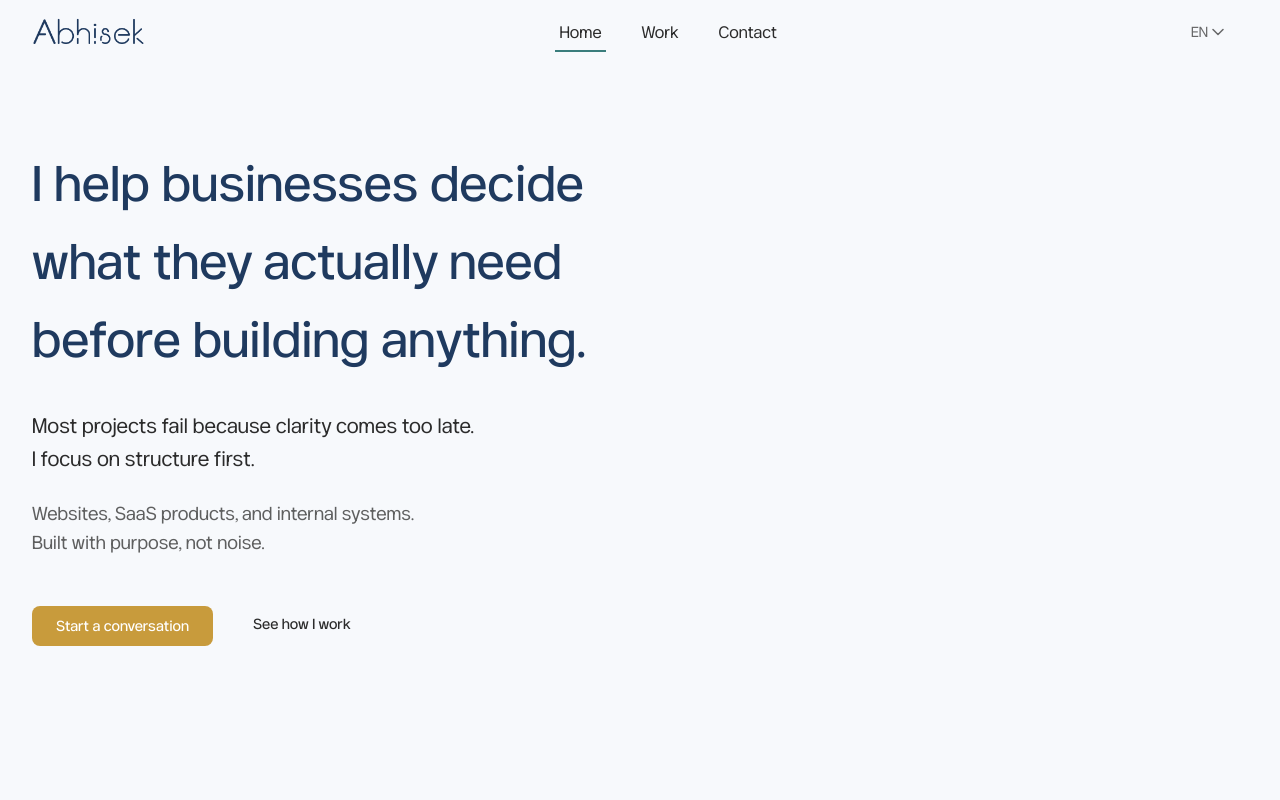
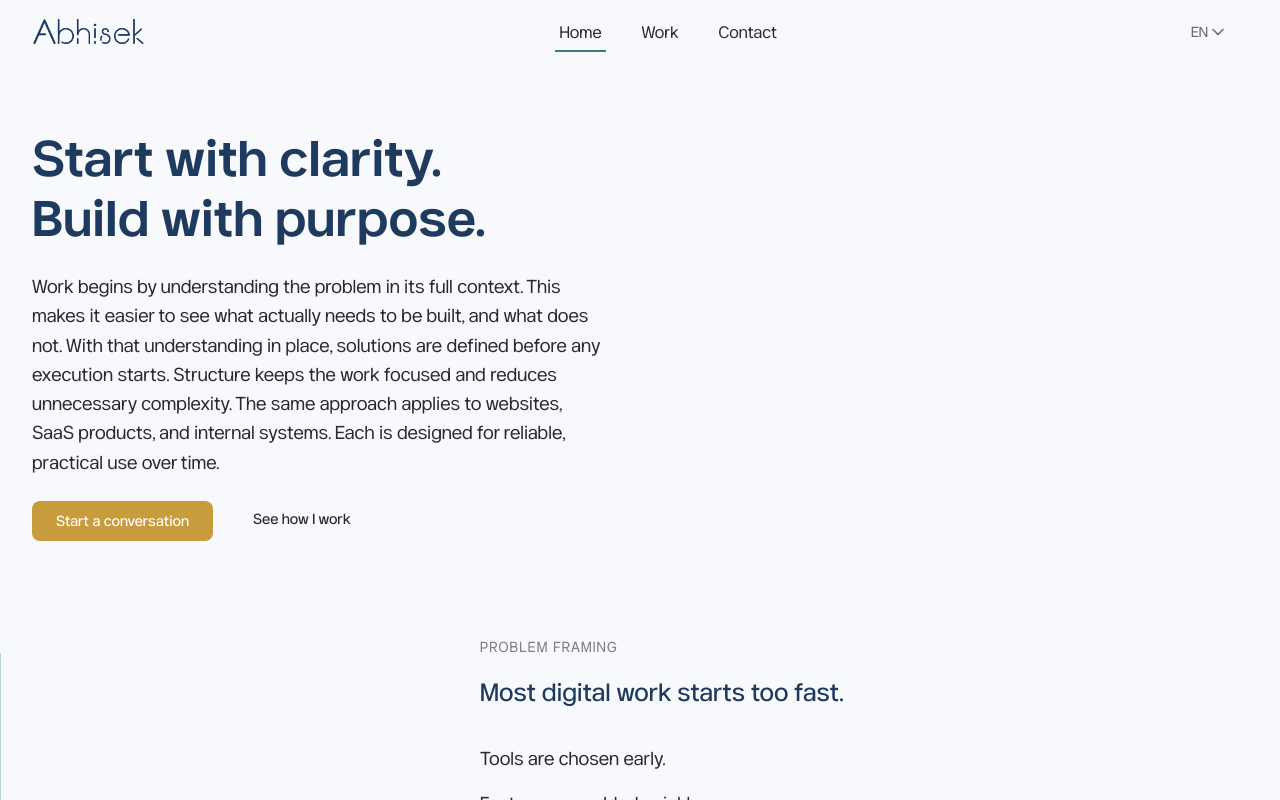
Before and after one commit to abhisekmohantychinua/mohantyabhisek, a Next.js app: page / in a window 1280 px wide. Shown: the top 800 px of the page. Built offline with nearby package versions, Linux system fonts and the light colour scheme; a web font is replaced by a local one.

Commit message:
Refactor Hero and Problem sections; update styles for clarity and spacing

```diff
--- a/src/app/globals.css
+++ b/src/app/globals.css
@@ -187,6 +187,9 @@
   }
   body {
     @apply bg-background text-foreground font-sans;
+  }
+  main {
+    @apply mt-16;
   }
 }
 
--- a/src/features/home/hero/index.tsx
+++ b/src/features/home/hero/index.tsx
@@ -24,21 +24,18 @@ export default function Hero() {
       <div className="hero-content">
         {/* Primary headline - establishes core value proposition */}
         <h1 id="hero-headline" className="hero-headline hero-animate-headline">
-          I help businesses decide what they actually need before building
-          anything.
+          Start with clarity. <br /> Build with purpose.
         </h1>
 
-        {/* Supporting statement - introduces problem → insight without blame */}
+        {/* Supporting statement - process that provides quality */}
         <p className="hero-support hero-animate-support">
-          Most projects fail because clarity comes too late.
-          <br />I focus on structure first.
-        </p>
-
-        {/* Context line - grounds abstract thinking and clarifies scope */}
-        <p className="hero-context hero-animate-context">
-          Websites, SaaS products, and internal systems.
-          <br />
-          Built with purpose, not noise.
+          Work begins by understanding the problem in its full context. This
+          makes it easier to see what actually needs to be built, and what does
+          not. With that understanding in place, solutions are defined before
+          any execution starts. Structure keeps the work focused and reduces
+          unnecessary complexity. The same approach applies to websites, SaaS
+          products, and internal systems. Each is designed for reliable,
+          practical use over time.
         </p>
 
         {/* CTA area - inviting, not urgent */}
@@ -65,25 +62,6 @@ export default function Hero() {
             See how I work
           </Button>
         </div>
-
-        {/* Screen reader descriptions for CTAs */}
-        <div className="sr-only">
-          <p id="primary-cta-description">
-            Begin a discussion about your project needs and structure
-          </p>
-          <p id="secondary-cta-description">
-            Learn about the process and methodology for project clarity
-          </p>
-        </div>
-      </div>
-
-      {/* Optional subtle background shape - hidden by default */}
-      <div
-        className="hero-background-shape"
-        aria-hidden="true"
-        role="presentation"
-      >
-        {/* Future: Very subtle abstract shape with <6% opacity */}
       </div>
     </section>
   );
--- a/src/features/home/hero/styles.css
+++ b/src/features/home/hero/styles.css
@@ -8,36 +8,27 @@
 
 /* Hero section container with calm, spacious layout */
 .hero-section {
-  @apply container mx-auto min-h-0 py-16 sm:min-h-[75vh] lg:min-h-[85vh] bg-background;
-  @apply flex items-center justify-start px-6 lg:px-8;
+  @apply container mx-auto py-8 lg:py-16 2xl:py-28 bg-background;
+  @apply text-start px-6 lg:px-8;
 }
 
 /* Content container with intentional narrow width */
 .hero-content {
   @apply w-full max-w-2xl lg:max-w-3xl;
-  /* Slightly above true center for visual balance */
-  @apply pt-8 pb-16 sm:pt-16 sm:pb-20 lg:pt-20 lg:pb-24;
 }
 
 /* Main headline styling with restrained elegance */
 .hero-headline {
-  @apply text-2xl leading-snug mb-6 sm:text-3xl md:text-4xl lg:text-5xl sm:leading-relaxed sm:mb-8 font-medium text-primary font-sans;
+  @apply text-2xl leading-snug mb-4 sm:text-3xl md:text-4xl lg:text-5xl 2xl:text-6xl sm:leading-tight sm:mb-6 2xl:mb-8 text-primary font-sans font-semibold;
   /* Prevent more than 2.5 lines on mobile */
   @apply max-w-xs sm:max-w-lg md:max-w-2xl;
 }
 
 /* Supporting statement with intentional pause spacing */
 .hero-support {
-  @apply text-base mb-5 sm:text-lg md:text-xl sm:mb-6 text-foreground font-sans font-normal;
+  @apply text-sm mb-5 sm:text-base md:text-lg 2xl:text-xl sm:mb-6 2xl:mb-8 text-foreground font-sans font-normal;
   @apply leading-relaxed;
   @apply max-w-sm sm:max-w-xl;
-}
-
-/* Context line with subtle presence */
-.hero-context {
-  @apply text-sm mb-8 sm:text-base md:text-lg sm:mb-12 text-foreground/75 font-sans;
-  @apply leading-relaxed;
-  @apply max-w-xs sm:max-w-lg;
 }
 
 /* CTA area with inviting, non-urgent spacing */
@@ -54,15 +45,6 @@
   @apply animate-[fade-up_1.2s_ease-out_0.8s_both];
 }
 
-.hero-animate-context {
-  @apply animate-[fade-up_1.2s_ease-out_1.2s_both];
+.hero-animate-cta {
+  @apply animate-[fade-in_1s_ease-out_1.2s_both];
 }
-
-.hero-animate-cta {
-  @apply animate-[fade-in_1s_ease-out_1.6s_both];
-}
-
-/* Optional subtle background shape (can be enabled later) */
-.hero-background-shape {
-  @apply absolute bottom-0 right-0 opacity-5 pointer-events-none;
-}
--- a/src/features/home/problem/styles.css
+++ b/src/features/home/problem/styles.css
@@ -3,7 +3,7 @@
 /* Problem section mirrors hero width and pacing */
 .problem-section {
   @apply container mx-auto relative px-6 lg:px-8;
-  @apply py-20 md:py-24;
+  @apply py-4 md:py-8;
   @apply bg-background;
 }
 
```
